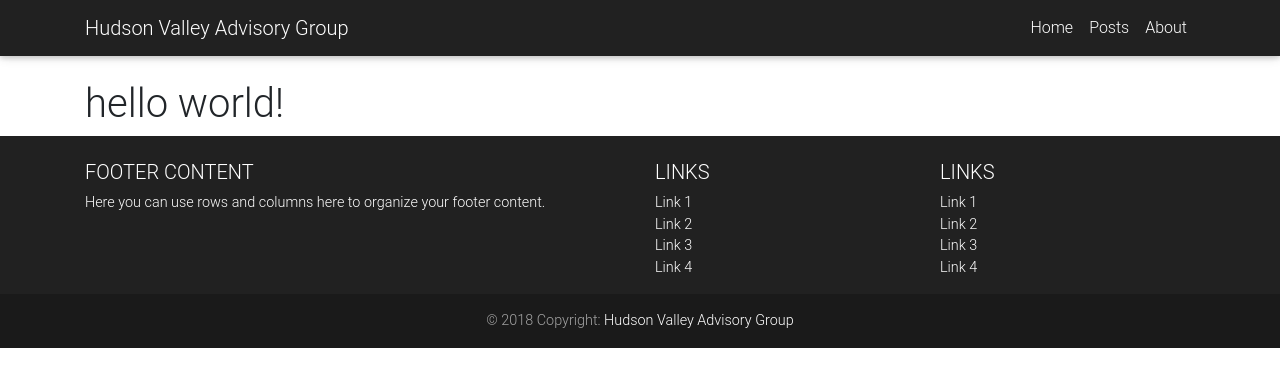
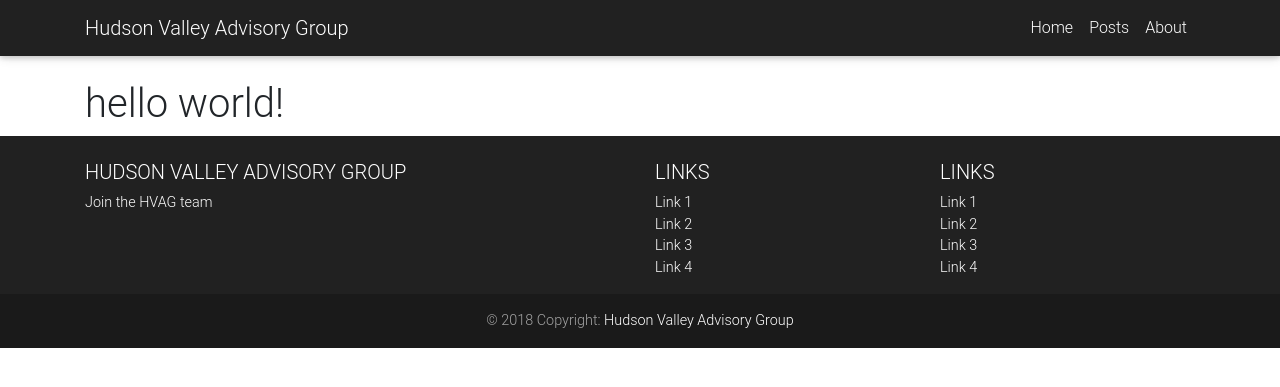
Before and after one commit to hvag/hvag-blog, a Jekyll site: the page built from index.html, in a window 1280 px wide. Shown: the top 387 px of the page. Built offline with Jekyll 4.4.1, drawn with Linux system fonts in a browser that asks for light colours; nearby versions of some CDN libraries.

Commit message:
Header/Footer - Updates

```diff
--- a/_includes/footer.html
+++ b/_includes/footer.html
@@ -11,8 +11,8 @@
       <div class="col-md-6 mt-md-0 mt-3">
 
         <!-- Content -->
-        <h5 class="text-uppercase">Footer Content</h5>
-        <p>Here you can use rows and columns here to organize your footer content.</p>
+        <h5 class="text-uppercase">Hudson Valley Advisory Group</h5>
+        <p>Join the HVAG team</p>
 
       </div>
       <!-- Grid column -->
```
